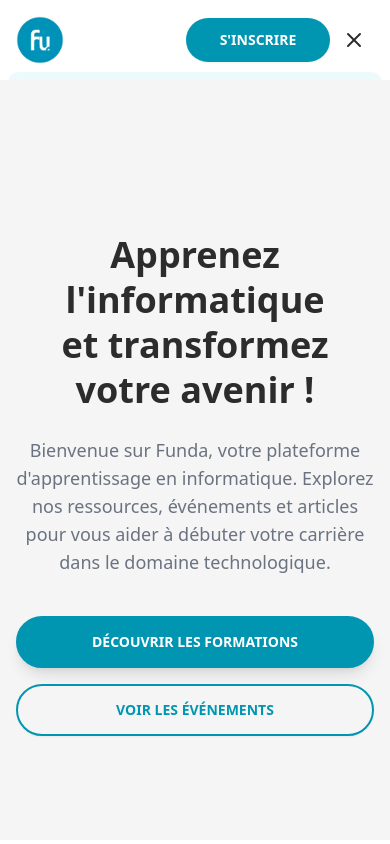
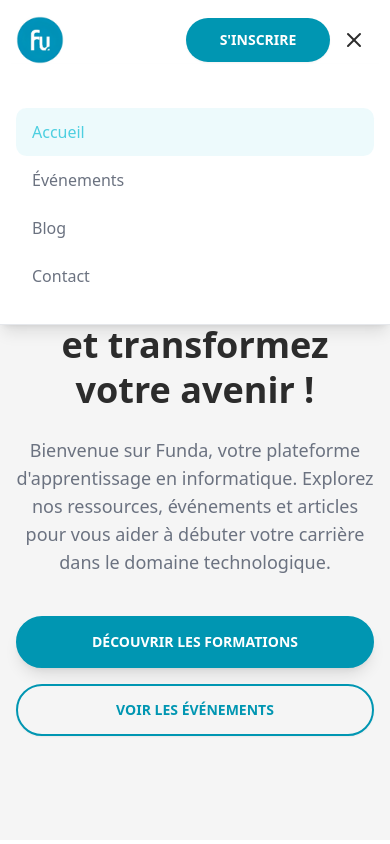
Before and after one commit to freddymk313/funda, a Next.js app: page / in a window 390 px wide. Both pictures are taken after a click on the button 354 px from the left and 40 px from the top of the page. Shown: the top 844 px of the page. Built offline with nearby package versions, Linux system fonts and the light colour scheme.

Commit message:
navbar mobile

```diff
--- a/components/home/Navbar.tsx
+++ b/components/home/Navbar.tsx
@@ -97,16 +97,16 @@ const Navbar = () => {
             <div>
               {isMenuOpen && (
                 <div
-                  className="absolute top-16 left-0 right-0 bg-background border-b border-border shadow-lg"
+                  className="absolute top-16 left-0 right-0 bg-background border-b border-border z-10 shadow-lg"
                 >
-                  <ul className="flex flex-col p-2">
-                    {links.map((link) => (
+                  <ul className="flex flex-col px-4 py-6 mt-5">
+                    {links.map((link, idx) => (
                       <li
-                        key={link.href}
+                        key={idx}
                       >
                         <button
                           className={`w-full px-4 py-3 text-left rounded-lg transition-colors ${pathname === link.href
-                              ? "bg-accent/10 text-accent font-medium"
+                              ? "bg-accent/10 text-accent *font-medium"
                               : "text-muted-foreground hover:bg-muted"
                             }`}
                         >
```
